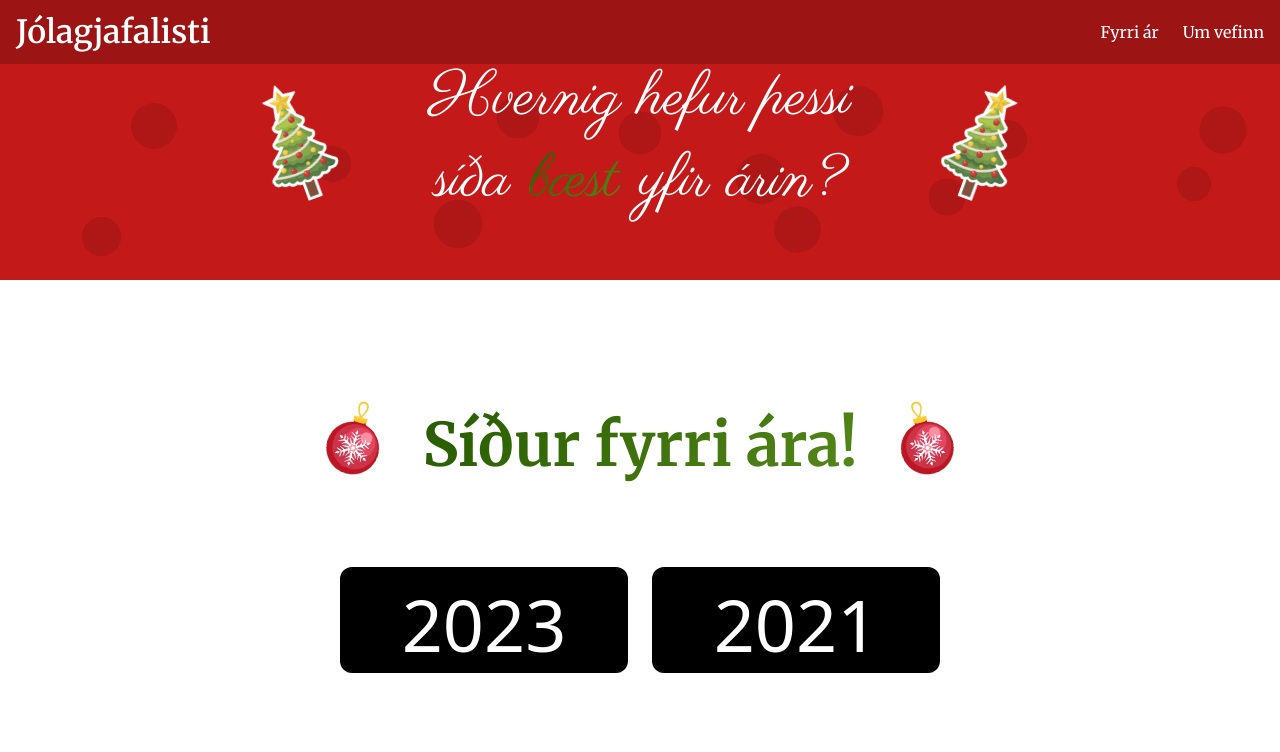
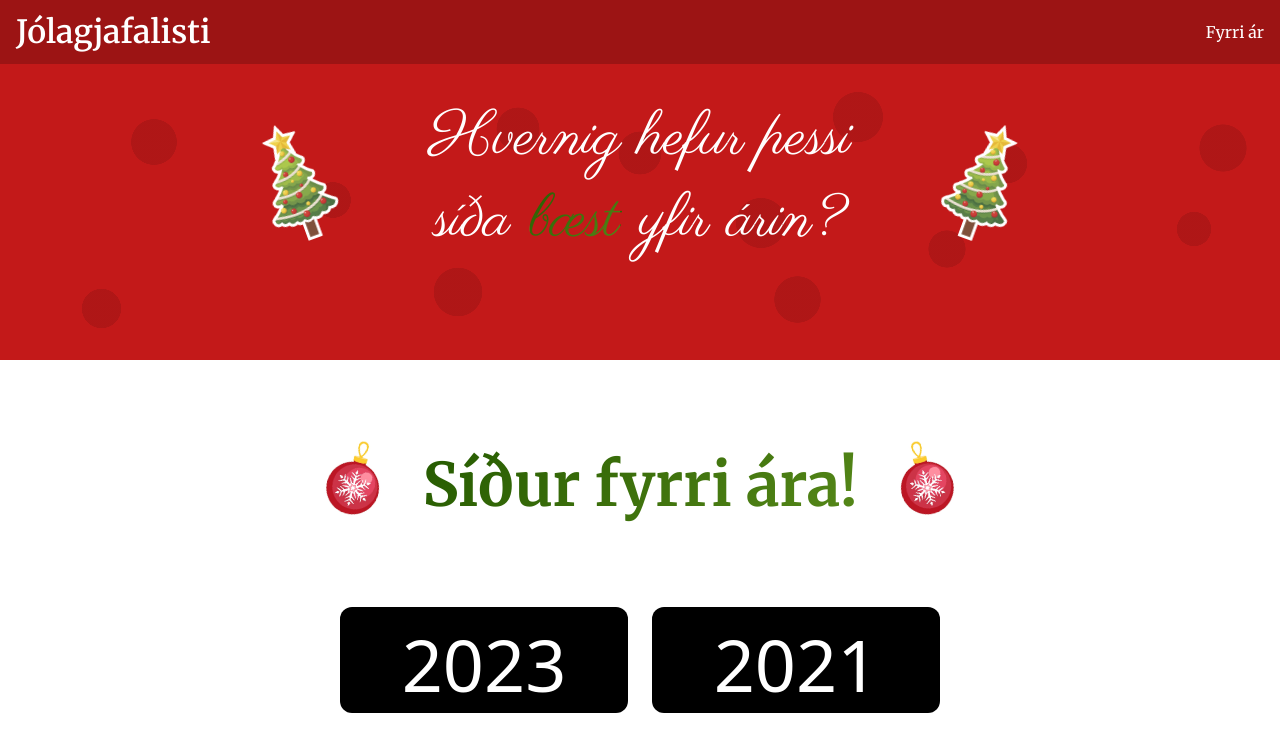
Before and after one commit to tommyolafs/xmas, a plain HTML site: page old_versions.html in a window 1280 px wide. Drawn offline with Linux system fonts and the light colour scheme; a web font is replaced by a local one.

Commit message:
Add min-height and remove about page

```diff
--- a/css/style.css
+++ b/css/style.css
@@ -18,6 +18,7 @@ body {
 
 .landing-page {
     height: 100vh;
+    min-height: 350px;
     width: 100%;
     background-color: #c31919;
     color: #ffffff;
@@ -27,7 +28,7 @@ body {
 }
 
 .versions__landing-page {
-    height: 35vh;
+    height: 45vh;
 }
 
 .header {
@@ -155,6 +156,7 @@ body {
 
 .list-page {
     height: 100vh;
+    min-height: 650px;
     color: #ffffff;
     margin: auto;
 
@@ -166,7 +168,8 @@ body {
 }
 
 .versions__list-page {
-    height: 65vh;
+    height: 55vh;
+    min-height: 350px;
 }
 
 .list-page__header-container {
--- a/old_versions.html
+++ b/old_versions.html
@@ -15,7 +15,6 @@
 			<h1><a href="./index.html">Jólagjafalisti</a></h1>
 			<ul class="header__menu">
 				<li><a href="./old_versions.html">Fyrri ár</a></li>
-				<li><a href="./about.html">Um vefinn</a></li>
 			</ul>
 		</div>
 
```
Also changed, not shown: index.html (+0 -1 lines), about.html (deleted).
